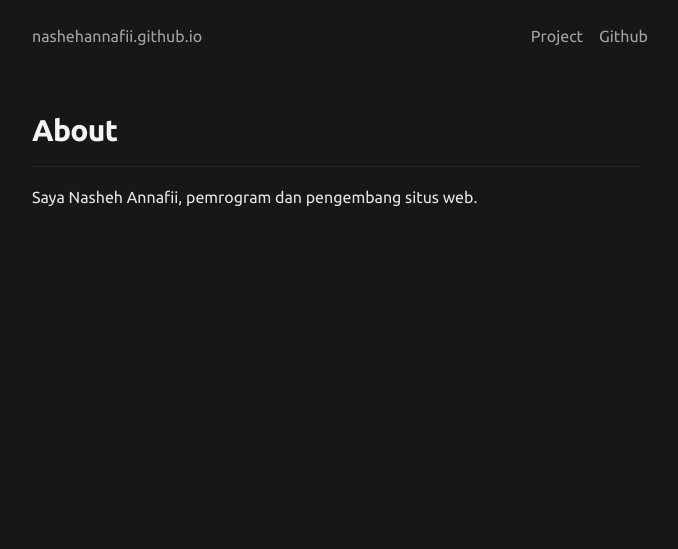
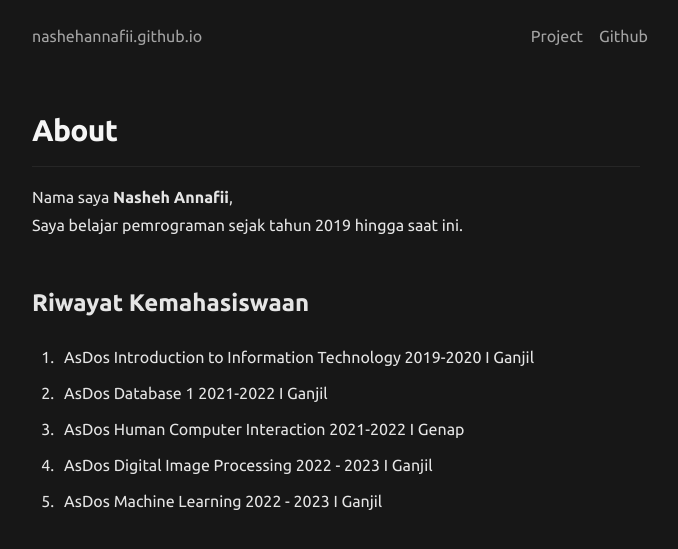
Before and after one commit to nashehannafii/nasheh.github.io, a Jekyll site: the page built from about.markdown, in a window 1280 px wide. Shown: the top 549 px of the page, without its empty margins (304-982 px from the left). Built offline with Jekyll 4.4.1, drawn with Linux system fonts in a browser that asks for light colours.

Commit message:
[nasheh]=>[update]

```diff
--- a/_posts/2022-07-04-downgrade-composer-version.markdown
+++ b/_posts/2022-07-04-downgrade-composer-version.markdown
@@ -16,3 +16,6 @@ composer self-update --1
 
 
 Terkadang membutuhkan sudo.
+
+
+## Selamat Mencoba !!
--- a/about.markdown
+++ b/about.markdown
@@ -4,4 +4,11 @@ title: About
 permalink: /about/
 ---
 
-Saya Nasheh Annafii, pemrogram dan pengembang situs web.
+Nama saya **Nasheh Annafii**, <br> Saya belajar pemrograman sejak tahun 2019 hingga saat ini.
+
+## Riwayat Kemahasiswaan
+1. AsDos Introduction to Information Technology 2019-2020 I Ganjil
+2. AsDos Database 1 2021-2022 I Ganjil
+3. AsDos Human Computer Interaction 2021-2022 I Genap
+4. AsDos Digital Image Processing 2022 - 2023 I Ganjil
+5. AsDos Machine Learning 2022 - 2023 I Ganjil
```
Also changed, not shown: _posts/2022-02-23-instal-lamp-linux.md (+1 -0 lines), _posts/2022-02-24-membuat-user-dan-akses-mysql.md (+3 -0 lines), _posts/2022-02-25-instal-nodejs-linux.md (+3 -0 lines), skill.md (+8 -11 lines), test.md (deleted, +0 -16 lines).
